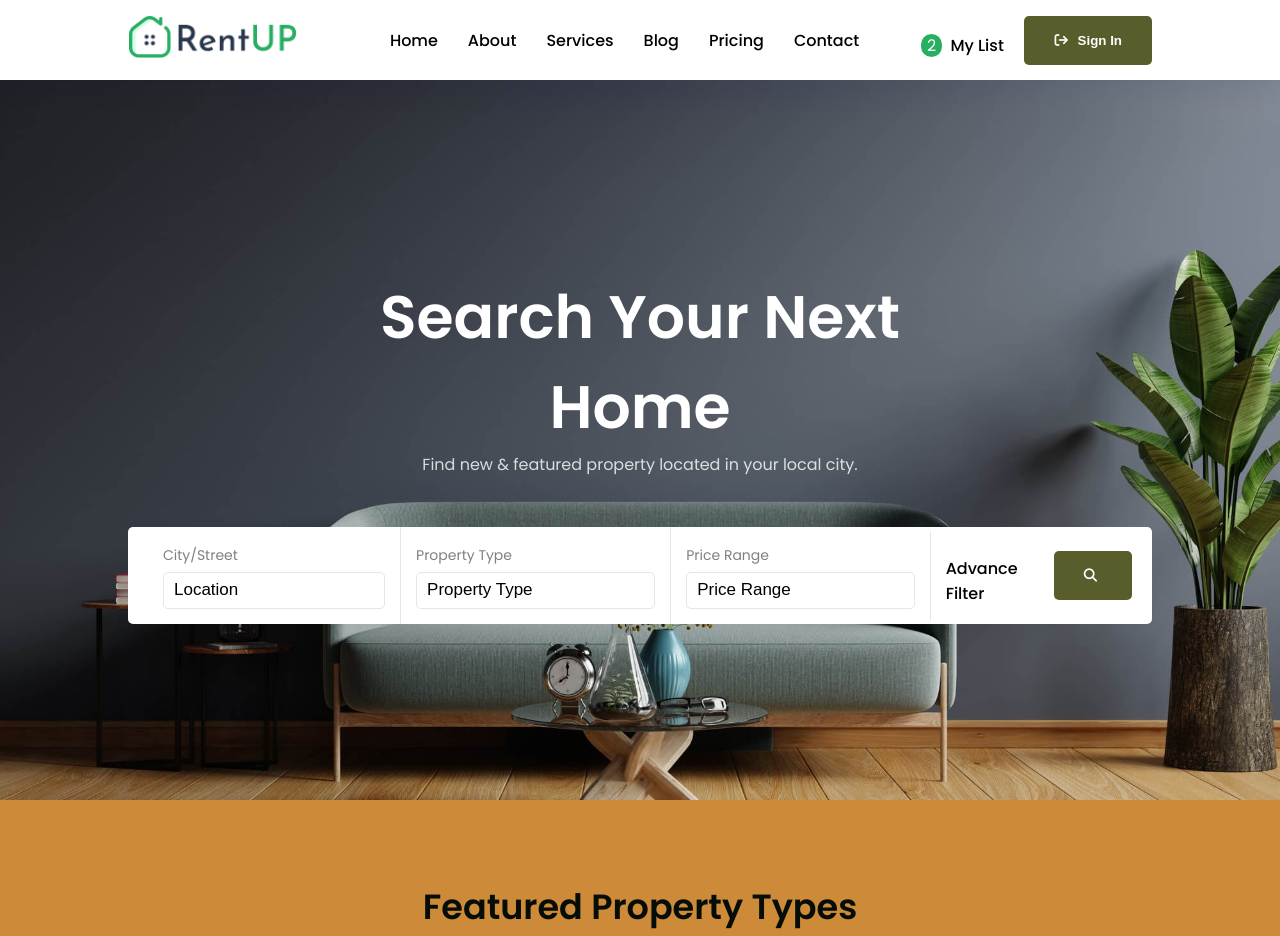
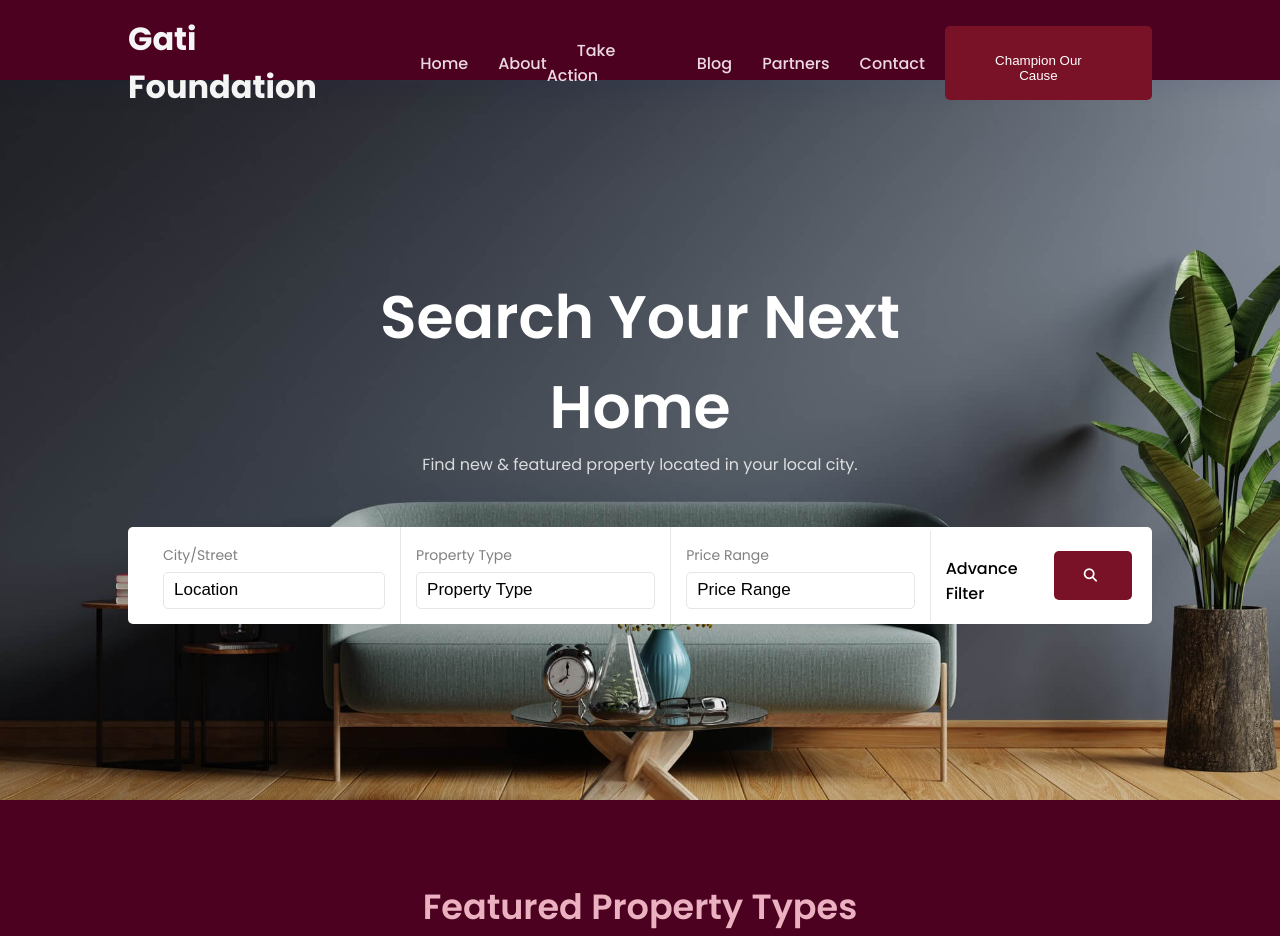
Before and after one commit to boyani-Otieno/gati-foundation, a React (Create React App) app: page / in a window 1280 px wide. Shown: the top 936 px of the page. Built offline with nearby package versions, Linux system fonts and the light colour scheme.

Commit message:
add logo

```diff
--- a/package.json
+++ b/package.json
@@ -1,5 +1,5 @@
 {
-  "name": "real-estate",
+  "name": "gati-foundation",
   "version": "0.1.0",
   "private": true,
   "dependencies": {
--- a/public/index.html
+++ b/public/index.html
@@ -6,10 +6,10 @@
     <meta name="viewport" content="width=device-width, initial-scale=1" />
     <meta name="theme-color" content="#000000" />
     <meta name="description" content="Web site created using create-react-app" />
-    <link rel="apple-touch-icon" href="%PUBLIC_URL%/logo192.png" />
+    <link rel="shortcut icon" href="%PUBLIC_URL%/gati-logo.jpg" type="image/x-png" />
     <link rel="stylesheet" href="https://cdnjs.cloudflare.com/ajax/libs/font-awesome/6.1.1/css/all.min.css" integrity="sha512-KfkfwYDsLkIlwQp6LFnl8zNdLGxu9YAA1QvwINks4PhcElQSvqcyVLLD9aMhXd13uQjoXtEKNosOWaZqXgel0g==" crossorigin="anonymous" referrerpolicy="no-referrer" />
     <link rel="manifest" href="%PUBLIC_URL%/manifest.json" />
-    <title>RentUp - Residence & Real Estate Website</title>
+    <title>Gati Foundation</title>
   </head>
   <body>
     <noscript>You need to enable JavaScript to run this app.</noscript>
--- a/src/App.css
+++ b/src/App.css
@@ -19,7 +19,7 @@ body {
 }
 a {
   text-decoration: none;
-  color: #000;
+  color: #ecd8e0;
   text-transform: capitalize;
 }
 ul {
@@ -28,7 +28,7 @@ ul {
 button {
   border-radius: 5px;
   padding: 17px 30px;
-  background: #595D2B;
+  background: #791127;
   border: none;
   color: #fff;
   cursor: pointer;
@@ -43,13 +43,13 @@ button i {
   margin: auto;
 }
 .heading h1 {
-  color: #060D08;
+  color: #ecb1c0;
   font-weight: 600;
   text-transform: capitalize;
   font-size: 35px;
 }
 .heading p {
-  color: #1D2A10;
+  color: #c75c71;
 }
 textarea,
 input {
@@ -60,7 +60,7 @@ input {
 .background {
   padding: 80px 0;
   position: relative;
-  background: #CD8A39;
+  background: #4d0120;
 }
 
 .grid5 {
--- a/src/components/common/header/Header.jsx
+++ b/src/components/common/header/Header.jsx
@@ -2,6 +2,7 @@ import React, { useState } from "react"
 import "./header.css"
 import { nav } from "../../data/Data"
 import { Link } from "react-router-dom"
+
 
 const Header = () => {
   const [navList, setNavList] = useState(false)
@@ -11,7 +12,8 @@ const Header = () => {
       <header>
         <div className='container flex'>
           <div className='logo'>
-            <img src='./images/logo.png' alt='' />
+
+            <h1>Gati Foundation</h1>
           </div>
           <div className='nav'>
             <ul className={navList ? "small" : "flex"}>
@@ -24,10 +26,11 @@ const Header = () => {
           </div>
           <div className='button flex'>
             <h4>
-              <span>2</span> My List
+              {/* <span>2</span> My List */}
             </h4>
             <button className='btn1'>
-              <i className='fa fa-sign-out'></i> Sign In
+              {/* <i className='fa fa-sign-out'></i> Sign In */}
+              <h4>Champion Our Cause</h4>
             </button>
           </div>
 
--- a/src/components/common/header/header.css
+++ b/src/components/common/header/header.css
@@ -1,5 +1,5 @@
 header {
-  background-color: #fff;
+  background-color: #4d0120;
   height: 10vh;
   box-shadow: 0 5px 30px rgb(0 22 84 / 10%);
   padding: 15px 0;
@@ -16,12 +16,15 @@ header a {
   font-weight: 500;
 }
 header a:hover {
-  color: #27ae60;
+  color: #ecd8e0;
+}
+.logo h1{
+  color: whitesmoke;
 }
 header span {
   width: auto;
   padding: 0px 6px;
-  background: #27ae60;
+  background: #ecd8e0;
   border-radius: 50px;
   color: #ffffff;
   margin-right: 4px;
@@ -56,7 +59,7 @@ header .toggle {
     top: 10vh;
     left: 0;
     width: 100%;
-    background-color: #27ae60;
+    background-color: #ecd8e0;
     padding: 20px;
   }
   header li a {
--- a/src/components/data/Data.js
+++ b/src/components/data/Data.js
@@ -8,16 +8,16 @@ export const nav = [
     path: "/about",
   },
   {
-    text: "services",
-    path: "/services",
+    text: "Take Action",
+    path: "/action",
   },
   {
     text: "blog",
     path: "/blog",
   },
   {
-    text: "pricing",
-    path: "/pricing",
+    text: "Partners",
+    path: "/partners",
   },
   {
     text: "contact",
```
Also changed, not shown: .gitpod.yml (added), public/gati-logo.jpg (added), src/components/images/gati-logo.jpg (added).
